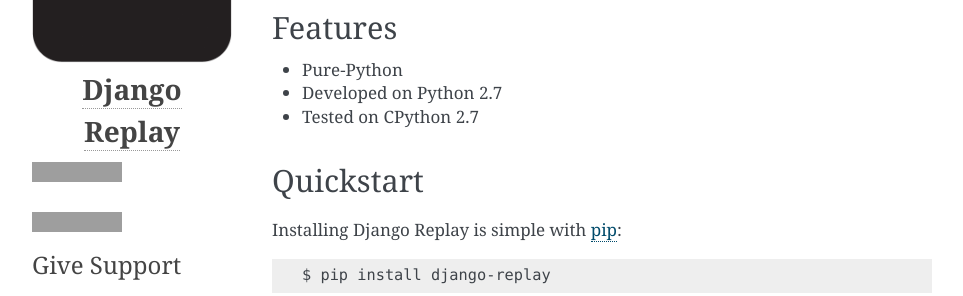
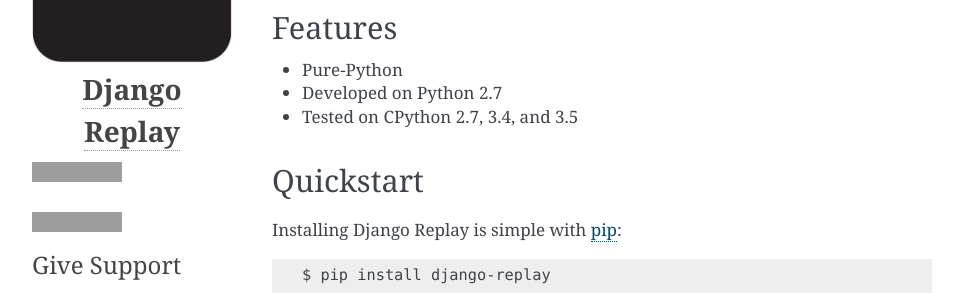
Before and after one commit to grantjenks/django-replay, a Sphinx documentation site: the page built from docs/index.rst, in a window 1280 px wide, cut to the strip 175-471 px from the top of the page. Shown: the whole strip, without its empty margins (148-1111 px from the left). Built offline with Sphinx 7.4.7, drawn with Linux system fonts in a browser that asks for light colours; grey boxes are pictures that could not be loaded.

Commit message:
Add 3.4 and 3.5 to list of tested versions

```diff
--- a/docs/index.rst
+++ b/docs/index.rst
@@ -9,7 +9,7 @@
 
 - Pure-Python
 - Developed on Python 2.7
-- Tested on CPython 2.7
+- Tested on CPython 2.7, 3.4, and 3.5
 
 Quickstart
 ----------
```
